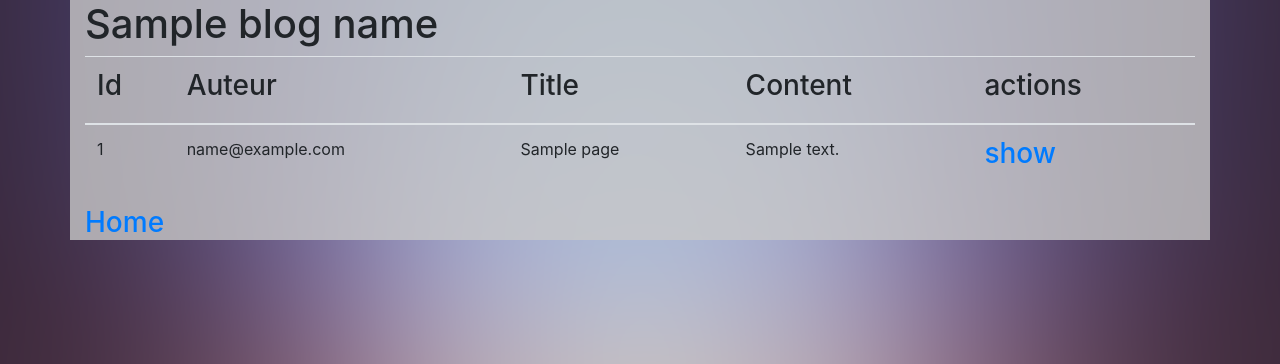
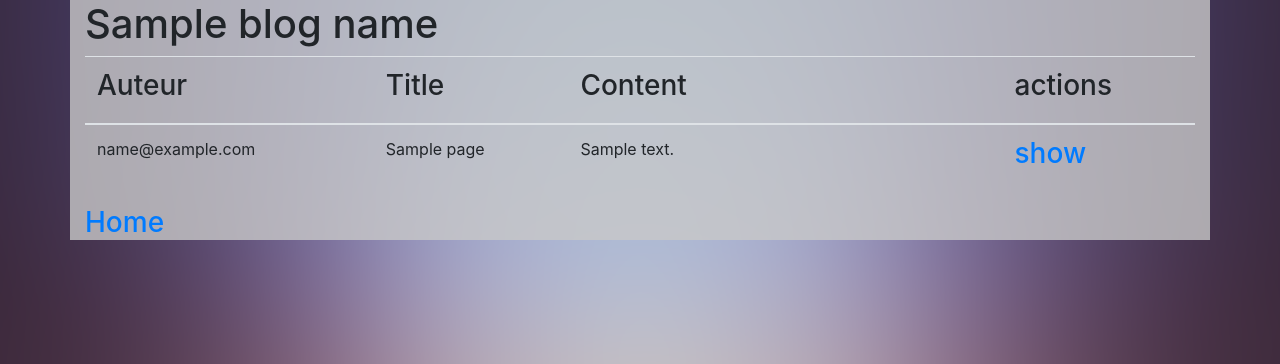
Before and after one commit to mrlaowilly/site_educatif, a Symfony app: template templates/default/blog.html.twig in a window 1280 px wide. Shown: the part 56-420 px from the top of the page. Run offline with Twig, Linux system fonts and the light colour scheme; the template is opened without the code that fills it: most values are stand-ins (such as "Sample title", 1, 10 or a date in 2020); some libraries are stand-ins or nearby versions.

Commit message:
responsive page et blog

```diff
--- a/templates/default/blog.html.twig
+++ b/templates/default/blog.html.twig
@@ -1,13 +1,14 @@
 {% extends 'base.html.twig' %} {# recuperer la base du template #}
 
 {% block body %}
+
     <div class="container" style="background-color: rgba(200, 200, 200, 0.8)">
     <h1>{{ blog_name }}</h1>
 <!-- {{ dump(pages) }} sert a afficher les variable contenu-->
     <table class="table">
         <thead>
         <tr>
-            <th><h3>Id</h3></th>
+            <!-- <th><h3>Id</h3></th> -->
             <th><h3>Auteur</h3></th>
             <th><h3>Title</h3></th>
             <th><h3>Content</h3></th>
@@ -17,10 +18,10 @@
         <tbody>
         {% for page in pages %}
             <tr>
-                <td>{{ page.id }}</td>
+                <!-- <td>{{ page.id }}</td> -->
                 <td>{{ page.user.email }}</td> <!--// afficher l'email de l'user-->
                 <td>{{ page.title }}</td>
-                <td>{{ page.content }}</td>
+                <td><p style="text-overflow: ellipsis; word-wrap: break-word; white-space: nowrap; overflow: hidden; width: 250px">{{ page.content }}</p></td>
                 <td>
                     <h3><a href="{{ path('blog_page_show', {'id': page.id}) }}">show</a></h3>  <!-- Permet d'accéder à la page -->
                     {#{% if is_granted('ROLE_ADMIN')%}#}
@@ -41,5 +42,5 @@
     {% endif %}
     <h3><a href="{{ path('home') }}">Home</a></h3>
 
-</div>
+    </div>
 {% endblock %}
--- a/templates/default/page.html.twig
+++ b/templates/default/page.html.twig
@@ -3,6 +3,9 @@
 {% block title %}Page{% endblock %}
 
 {% block body %}
+
+    <meta name="viewport" content="width=device-width, initial-scale=1.0">
+
 <div class="container" style="background-color: rgba(200, 200, 200, 0.8)">
     <h1>Page</h1>
 
```
Also changed, not shown: composer.json (line endings or trailing spaces).
